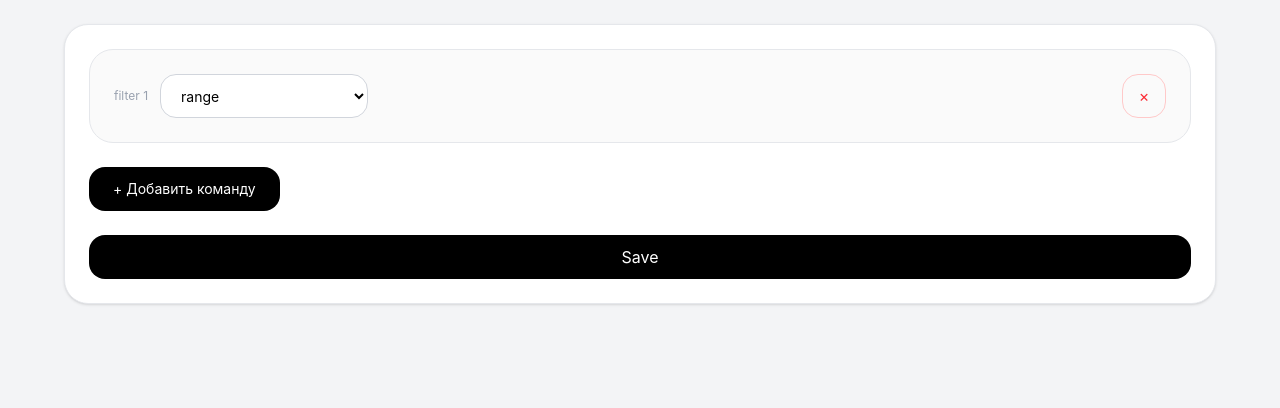
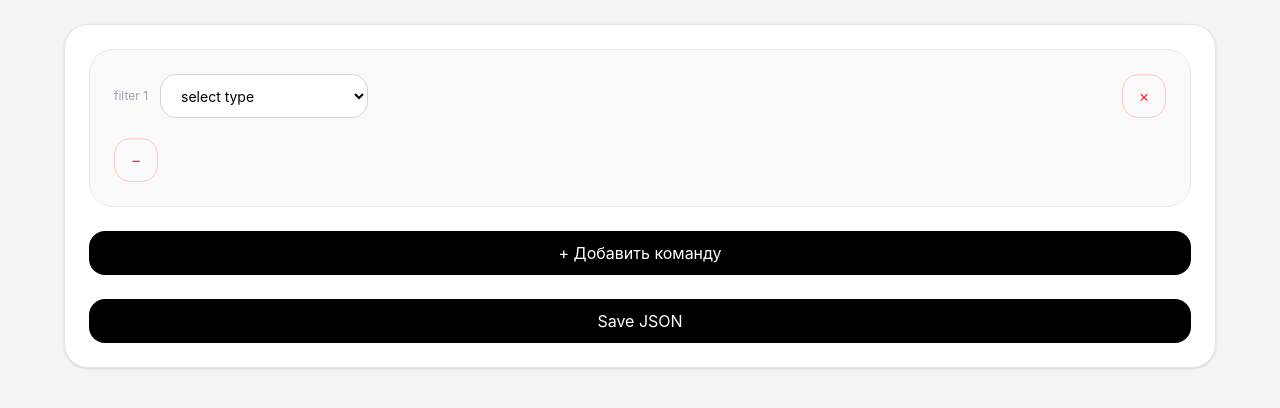
Before and after one commit to Roma-723/task5, a React (Vite) app: page / in a window 1280 px wide. Shown: the top 408 px of the page. Built offline with nearby package versions, Linux system fonts and the light colour scheme.

Commit message:
nameeeee

```diff
--- a/src/companent/filterBuilder.tsx
+++ b/src/companent/filterBuilder.tsx
@@ -12,11 +12,21 @@ const selects = [
   { id: "Select_2", name: "select №2" },
 ];
 
-const filterTypes = ["range", "exist_key", "where", "from_to", "should"];
-// const filterTypess = ["range", "exist_key", "where", "from_to", "should"];
+const filterTypes = [
+  "range",
+  "exist_key",
+  "where",
+  "from_to",
+  "should",
+];
 
 type Condition = {
-  inValues: string[];
+  key: string;
+  gte: string;
+  lte: string;
+  from: string;
+  to: string;
+  values: string[];
 };
 
 type Filter = {
@@ -26,29 +36,38 @@ type Filter = {
 };
 
 const inputClass =
-  "h-11 px-4 rounded-2xl border border-gray-300 bg-white outline-none text-sm ";
+  "h-11 px-4 rounded-2xl border border-gray-300 bg-white outline-none text-sm";
+
+const createCondition = (): Condition => ({
+  key: "",
+  gte: "",
+  lte: "",
+  from: "",
+  to: "",
+  values: [""],
+});
 
 const FilterBuilder = () => {
   const [filters, setFilters] = useState<Filter[]>(() => {
     const saved = localStorage.getItem("filters");
+
     return saved
       ? JSON.parse(saved)
       : [
           {
             id: Date.now(),
             type: "",
-            conditions: [{ inValues: [""] }],
+            conditions: [createCondition()],
           },
         ];
   });
-  // ]);
 
-  // const [showShouldBox, setShowShouldBox] = useState(true);
-
-  const [shouldFilters, setShouldFilters] = useState<Filter[]>(() => {
-    const saved = localStorage.getItem("shouldFilters");
-    return saved ? JSON.parse(saved) : [];
-  });
+  useEffect(() => {
+    localStorage.setItem(
+      "filters",
+      JSON.stringify(filters),
+    );
+  }, [filters]);
 
   const addFilter = () => {
     setFilters((prev) => [
@@ -56,41 +75,72 @@ const FilterBuilder = () => {
       {
         id: Date.now() + Math.random(),
         type: "",
-        conditions: [{ inValues: [""] }],
+        conditions: [createCondition()],
       },
     ]);
   };
 
-  const saveFilters = () => {
-    localStorage.setItem("filters", JSON.stringify(filters));
-
-    console.log(JSON.stringify(filters, null, 2));
-  };
-  const removeFilter = (filterId: number) => {
-    setFilters((prev) => prev.filter((filter) => filter.id !== filterId));
+  const removeFilter = (
+    filterId: number,
+  ) => {
+    setFilters((prev) =>
+      prev.filter(
+        (filter) =>
+          filter.id !== filterId,
+      ),
+    );
   };
 
-  const addCondition = (filterId: number) => {
+  const changeType = (
+    id: number,
+    value: string,
+  ) => {
     setFilters((prev) =>
       prev.map((filter) =>
-        filter.id === filterId
+        filter.id === id
           ? {
               ...filter,
-              conditions: [...filter.conditions, { inValues: [""] }],
+              type: value,
+              conditions: [
+                createCondition(),
+              ],
             }
           : filter,
       ),
     );
   };
 
-  const removeCondition = (filterId: number, conditionIndex: number) => {
+  const addCondition = (
+    filterId: number,
+  ) => {
     setFilters((prev) =>
       prev.map((filter) =>
         filter.id === filterId
           ? {
               ...filter,
-              conditions: filter.conditions.filter(
-                (_, i) => i !== conditionIndex,
+              conditions: [
+                ...filter.conditions,
+                createCondition(),
+              ],
+            }
+          : filter,
+      ),
+    );
+  };
+
+  const removeCondition = (
+    filterId: number,
+    conditionIndex: number,
+  ) => {
+    setFilters((prev) =>
+      prev.map((filter) =>
+        filter.id === filterId
+          ? {
+              ...filter,
+              conditions:
+                filter.conditions.filter(
+                  (_, i) =>
+                    i !== conditionIndex,
                 ),
             }
           : filter,
@@ -98,33 +148,58 @@ const FilterBuilder = () => {
     );
   };
 
-
-
-  const changeType = (id: number, value: string) => {
+  const updateCondition = (
+    filterId: number,
+    conditionIndex: number,
+    field: keyof Condition,
+    value: string,
+  ) => {
     setFilters((prev) =>
       prev.map((filter) =>
-        filter.id === id
+        filter.id === filterId
           ? {
               ...filter,
-              type: value,
-              conditions: [{ inValues: [""] }],
+              conditions:
+                filter.conditions.map(
+                  (
+                    condition,
+                    i,
+                  ) =>
+                    i === conditionIndex
+                      ? {
+                          ...condition,
+                          [field]: value,
+                        }
+                      : condition,
+                ),
             }
           : filter,
       ),
     );
   };
 
-  const addInValue = (filterId: number, conditionIndex: number) => {
+  const addInValue = (
+    filterId: number,
+    conditionIndex: number,
+  ) => {
     setFilters((prev) =>
       prev.map((filter) =>
         filter.id === filterId
           ? {
               ...filter,
-              conditions: filter.conditions.map((condition, i) =>
+              conditions:
+                filter.conditions.map(
+                  (
+                    condition,
+                    i,
+                  ) =>
                     i === conditionIndex
                       ? {
                           ...condition,
-                      inValues: [...condition.inValues, ""],
+                          values: [
+                            ...condition.values,
+                            "",
+                          ],
                         }
                       : condition,
                 ),
@@ -144,12 +219,23 @@ const FilterBuilder = () => {
         filter.id === filterId
           ? {
               ...filter,
-              conditions: filter.conditions.map((condition, i) =>
+              conditions:
+                filter.conditions.map(
+                  (
+                    condition,
+                    i,
+                  ) =>
                     i === conditionIndex
                       ? {
                           ...condition,
-                      inValues: condition.inValues.filter(
-                        (_, vi) => vi !== valueIndex,
+                          values:
+                            condition.values.filter(
+                              (
+                                _,
+                                vi,
+                              ) =>
+                                vi !==
+                                valueIndex,
                             ),
                         }
                       : condition,
@@ -160,7 +246,60 @@ const FilterBuilder = () => {
     );
   };
 
+  const updateInValue = (
+    filterId: number,
+    conditionIndex: number,
+    valueIndex: number,
+    value: string,
+  ) => {
+    setFilters((prev) =>
+      prev.map((filter) =>
+        filter.id === filterId
+          ? {
+              ...filter,
+              conditions:
+                filter.conditions.map(
+                  (
+                    condition,
+                    i,
+                  ) =>
+                    i === conditionIndex
+                      ? {
+                          ...condition,
+                          values:
+                            condition.values.map(
+                              (
+                                v,
+                                vi,
+                              ) =>
+                                vi ===
+                                valueIndex
+                                  ? value
+                                  : v,
+                            ),
+                        }
+                      : condition,
+                ),
+            }
+          : filter,
+      ),
+    );
+  };
 
+  const saveFilters = () => {
+    const json = JSON.stringify(
+      filters,
+      null,
+      2,
+    );
+
+    console.log(json);
+
+    localStorage.setItem(
+      "filters",
+      json,
+    );
+  };
 
   return (
     <div className="min-h-screen bg-[#f3f4f6] p-6">
@@ -171,153 +310,306 @@ const FilterBuilder = () => {
             className="flex flex-col gap-5 border border-gray-200 bg-[#fafafa] p-6 rounded-3xl"
           >
             <div className="flex items-center gap-3">
-              <span className="text-xs text-gray-400 ">filter {fi + 1}</span>
+              <span className="text-xs text-gray-400">
+                filter {fi + 1}
+              </span>
 
               <select
                 value={filter.type}
-                onChange={(e) => changeType(filter.id, e.target.value)}
+                onChange={(e) =>
+                  changeType(
+                    filter.id,
+                    e.target.value,
+                  )
+                }
                 className={`${inputClass} w-52`}
               >
-                {filterTypes
-                  .filter(
-                    (type) =>
-                      !filters.some(
-                        (f) => f.type === type && f.id !== filter.id,
-                      ),
-                  )
-                  .map((type) => (
-                    <option key={type} value={type}>
+                <option value="">
+                  select type
+                </option>
+
+                {filterTypes.map(
+                  (type) => (
+                    <option
+                      key={type}
+                      value={type}
+                    >
                       {type}
                     </option>
-                  ))}
+                  ),
+                )}
               </select>
 
               <button
-                onClick={() => removeFilter(filter.id)}
-                className="ml-auto h-11 w-11 rounded-2xl border border-red-200 text-red-500 hover:bg-red-50 flex items-center justify-center transition"
+                onClick={() =>
+                  removeFilter(
+                    filter.id,
+                  )
+                }
+                className="ml-auto h-11 w-11 rounded-2xl border border-red-200 text-red-500"
               >
                 ×
               </button>
             </div>
 
-            {filter.conditions.map((condition, ci) => {
-              if (!filter.type) return null;
+            {filter.conditions.map(
+              (condition, ci) => (
+                <div
+                  key={ci}
+                  className="flex flex-col gap-4"
+                >
+                  {[
+                    "range",
+                    "where",
+                    "from_to",
+                  ].includes(
+                    filter.type,
+                  ) && (
+                    <select
+                      value={
+                        condition.key
+                      }
+                      onChange={(e) =>
+                        updateCondition(
+                          filter.id,
+                          ci,
+                          "key",
+                          e.target
+                            .value,
+                        )
+                      }
+                      className={`${inputClass} w-56`}
+                    >
+                      <option value="">
+                        select key
+                      </option>
 
-              return (
-                <div key={ci} className="flex flex-col gap-4">
-                  {["range", "where", "from_to"].includes(filter.type) && (
-                    <select className={`${inputClass} w-56`}>
-                      {keys.map((key) => (
-                        <option key={key.id} value={key.id}>
-                          {key.name}
+                      {keys.map(
+                        (key) => (
+                          <option
+                            key={
+                              key.id
+                            }
+                            value={
+                              key.id
+                            }
+                          >
+                            {
+                              key.name
+                            }
                           </option>
-                      ))}
+                        ),
+                      )}
                     </select>
                   )}
 
-                  {filter.type === "range" && (
-                    <div className="flex flex-wrap items-center gap-3">
-                      <select className={`${inputClass} w-24`}>
-                        <option>gte</option>
-                        <option>gt</option>
-                      </select>
+                  {filter.type ===
+                    "range" && (
+                    <div className="flex gap-3">
+                      <input
+                        type="text"
+                        placeholder="gte"
+                        value={
+                          condition.gte
+                        }
+                        onChange={(
+                          e,
+                        ) =>
+                          updateCondition(
+                            filter.id,
+                            ci,
+                            "gte",
+                            e.target
+                              .value,
+                          )
+                        }
+                        className={`${inputClass} w-40`}
+                      />
 
                       <input
                         type="text"
-                        placeholder="value"
-                        className={`${inputClass} w-56`}
-                      />
-
-                      <select className={`${inputClass} w-24`}>
-                        <option>lte</option>
-                        <option>lt</option>
-                      </select>
-
-                      <input
-                        type="text"
-                        placeholder="value"
-                        className={`${inputClass} w-56`}
+                        placeholder="lte"
+                        value={
+                          condition.lte
+                        }
+                        onChange={(
+                          e,
+                        ) =>
+                          updateCondition(
+                            filter.id,
+                            ci,
+                            "lte",
+                            e.target
+                              .value,
+                          )
+                        }
+                        className={`${inputClass} w-40`}
                       />
                     </div>
                   )}
 
-                  {filter.type === "exist_key" && (
-                    <select className={`${inputClass} w-56`}>
-                      {selects.map((s) => (
-                        <option key={s.id} value={s.id}>
-                          {s.name}
+                  {filter.type ===
+                    "exist_key" && (
+                    <select
+                      className={`${inputClass} w-56`}
+                    >
+                      {selects.map(
+                        (s) => (
+                          <option
+                            key={
+                              s.id
+                            }
+                            value={
+                              s.id
+                            }
+                          >
+                            {
+                              s.name
+                            }
                           </option>
-                      ))}
+                        ),
+                      )}
                     </select>
                   )}
 
-                  {filter.type === "where" && (
+                  {filter.type ===
+                    "where" && (
                     <div className="flex flex-col gap-3">
-                      {condition.inValues.map((_, valueIndex) => (
+                      {condition.values.map(
+                        (
+                          value,
+                          valueIndex,
+                        ) => (
                           <div
-                          key={valueIndex}
+                            key={
+                              valueIndex
+                            }
                             className="flex items-center gap-3"
                           >
                             <input
                               type="text"
                               placeholder="Value"
+                              value={
+                                value
+                              }
+                              onChange={(
+                                e,
+                              ) =>
+                                updateInValue(
+                                  filter.id,
+                                  ci,
+                                  valueIndex,
+                                  e
+                                    .target
+                                    .value,
+                                )
+                              }
                               className={`${inputClass} w-72`}
                             />
 
                             <button
                               onClick={() =>
-                              removeInValue(filter.id, ci, valueIndex)
+                                removeInValue(
+                                  filter.id,
+                                  ci,
+                                  valueIndex,
+                                )
                               }
-                            className="h-11 px-4 rounded-2xl border border-red-200 text-red-500 hover:bg-red-50 transition"
+                              className="h-11 px-4 rounded-2xl border border-red-200 text-red-500"
                             >
                               - in
                             </button>
                           </div>
-                      ))}
+                        ),
+                      )}
 
                       <button
-                        onClick={() => addInValue(filter.id, ci)}
-                        className="h-11 px-5 rounded-2xl bg-black text-white text-sm "
+                        onClick={() =>
+                          addInValue(
+                            filter.id,
+                            ci,
+                          )
+                        }
+                        className="h-11 px-5 rounded-2xl bg-black text-white"
                       >
                         + in
                       </button>
                     </div>
                   )}
 
-                  {filter.type === "from_to" && (
-                    <div className="flex items-center gap-3">
+                  {filter.type ===
+                    "from_to" && (
+                    <div className="flex gap-3">
                       <input
                         type="number"
                         placeholder="from"
+                        value={
+                          condition.from
+                        }
+                        onChange={(
+                          e,
+                        ) =>
+                          updateCondition(
+                            filter.id,
+                            ci,
+                            "from",
+                            e.target
+                              .value,
+                          )
+                        }
                         className={`${inputClass} w-40`}
                       />
+
                       <input
                         type="number"
                         placeholder="to"
+                        value={
+                          condition.to
+                        }
+                        onChange={(
+                          e,
+                        ) =>
+                          updateCondition(
+                            filter.id,
+                            ci,
+                            "to",
+                            e.target
+                              .value,
+                          )
+                        }
                         className={`${inputClass} w-40`}
                       />
                     </div>
                   )}
-                  {filter.type === "should" && (
-                    <div className="flex flex-col gap-4">
+
+                  {filter.type ===
+                    "should" && (
                     <Filtermaps />
-                    </div>
                   )}
 
                   <button
-                    onClick={() => removeCondition(filter.id, ci)}
-                    className="h-11 w-11 rounded-2xl border border-red-200 text-red-500 hover:bg-red-50 flex items-center justify-center transition"
+                    onClick={() =>
+                      removeCondition(
+                        filter.id,
+                        ci,
+                      )
+                    }
+                    className="h-11 w-11 rounded-2xl border border-red-200 text-red-500"
                   >
                     −
                   </button>
                 </div>
-              );
-            })}
+              ),
+            )}
 
             {filter.type && (
               <button
-                onClick={() => addCondition(filter.id)}
-                className="h-11 w-11 rounded-2xl bg-black text-white text-xl flex items-center justify-center "
+                onClick={() =>
+                  addCondition(
+                    filter.id,
+                  )
+                }
+                className="h-11 w-11 rounded-2xl bg-black text-white text-xl"
               >
                 +
               </button>
@@ -327,15 +619,16 @@ const FilterBuilder = () => {
 
         <button
           onClick={addFilter}
-          className="h-11 px-6 rounded-2xl bg-black text-white text-sm hover:opacity-90 transition w-fit"
+          className="h-11 px-6 rounded-2xl bg-black text-white"
         >
           + Добавить команду
         </button>
+
         <button
           onClick={saveFilters}
           className="h-11 px-6 rounded-2xl bg-black text-white"
         >
-          Save
+          Save JSON
         </button>
       </div>
     </div>
```
Also changed, not shown: src/companent/filtermaps.tsx (+9 -9 lines). Lines whose indentation alone changed are shown as unchanged.
